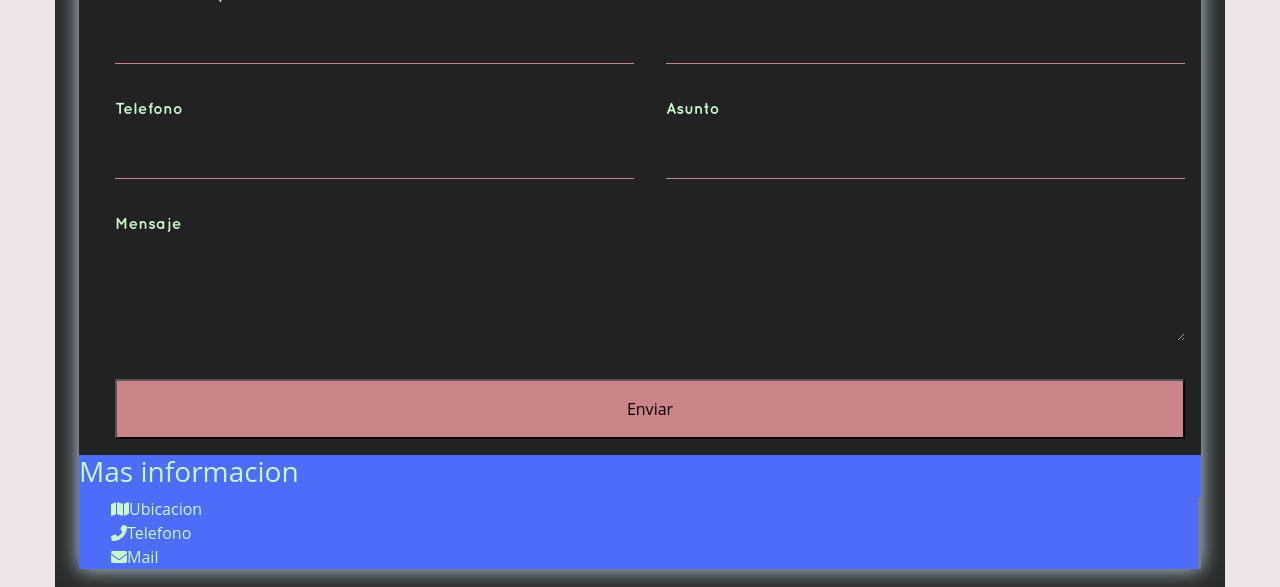
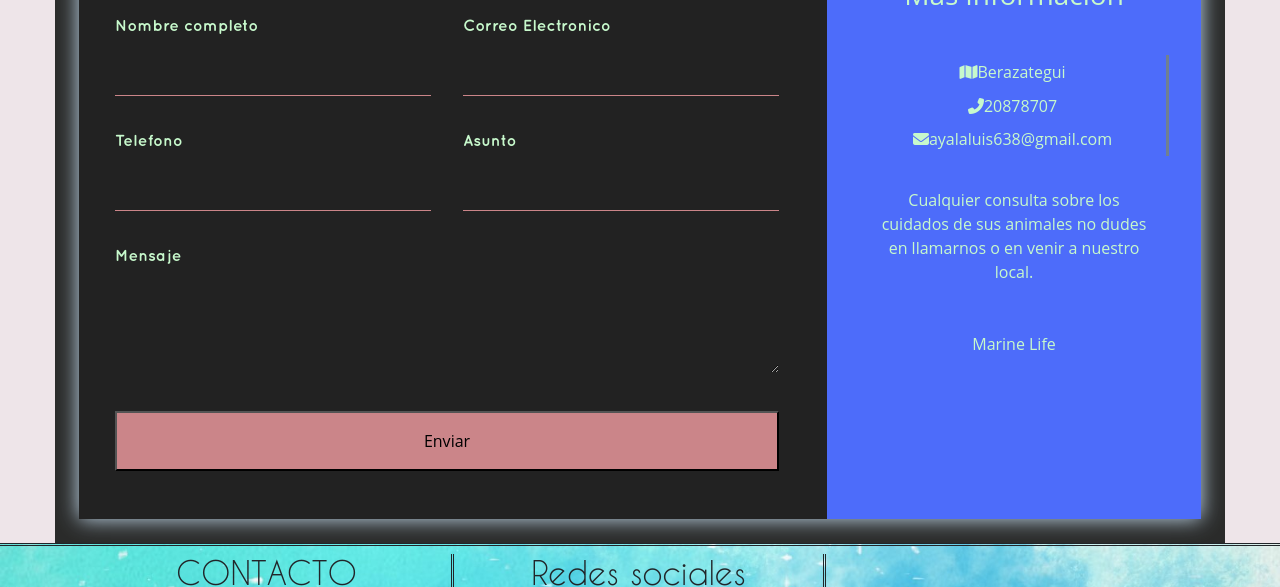
Before and after one commit to LuchoAyala2001/Proyecto-Final-Ayala-Romaniuk, a website: page html/contacto.html in a window 1280 px wide. Shown: the part 300-887 px from the top of the page. Drawn offline with nearby package versions, Linux system fonts and the light colour scheme; grey boxes are pictures that could not be loaded; a web font is replaced by a local one.

Commit message:
Hecho pagina de contacto

```diff
--- a/html/contacto.html
+++ b/html/contacto.html
@@ -88,10 +88,12 @@
                 <div class="informacion">
                     <h3>Mas informacion</h3>
                     <ul>
-                        <li><i class="fa-solid fa-map"></i>Ubicacion</li>
-                        <li><i class="fa-solid fa-phone-flip"></i>Telefono</li>
-                        <li><i class="fa-solid fa-envelope"></i>Mail</li>
+                        <li><i class="fa-solid fa-map"></i>Berazategui</li>
+                        <li><i class="fa-solid fa-phone-flip"></i>20878707</li>
+                        <li><i class="fa-solid fa-envelope"></i>ayalaluis638@gmail.com</li>
                     </ul>
+                    <p>Cualquier consulta sobre los cuidados de sus animales no dudes en llamarnos o en venir a nuestro local.</p>
+                    <p>Marine Life</p>
                 </div>
             </div>
         </div>
--- a/scss/style.scss
+++ b/scss/style.scss
@@ -150,7 +150,7 @@
 
     &.open{
         height: 240px;
-        border-width: 2px;
+        border-width: 5px;
     }
 
     li {
@@ -188,10 +188,7 @@
 
 
   main {
-    background-image: url(../image/background\ main.jpg);
-    background-size: cover;
-    background-position: center;
-    background-attachment: fixed;
+    background-color: #EEE5E9;
     display: flex;
     flex-wrap: wrap;
   }
@@ -333,10 +330,7 @@
     }
   }
   /*contacto*/
-  .main_contacto{
-    background-image: none;
-    background-color: #EEE5E9;
-  }
+
 .contactanos{
     background-color: #2A2B2A;
     color: #c7f9cc;
@@ -344,7 +338,7 @@
     margin-right: auto;
     padding: 1.5em;
     max-width: 1170px;
-    display: inline;
+
 
 
        h1{
@@ -355,6 +349,9 @@
     }
     .contacto_informacion{
       box-shadow: 0 0 20px 0 #c6ddf0;
+      .contacto_informacion > * {
+        padding: 1em;
+      }
       .datos{
         padding-left: 20px;
         background-color: #222222;
@@ -392,6 +389,7 @@
                 padding: 1em;
                 background: none;
                 border-bottom: 1px solid #CB8589;
+                color: #c6ddf0;
 
               }
               textarea{
@@ -400,12 +398,30 @@
                 padding: 1em;
                 background: none;
                 border-bottom: 1p solid #CB8589;
+                color: #c6ddf0;
               }
             }
           }
       }
       .informacion{
         background-color: #4D6CFA;
+        h3{
+          text-align: center;
+          margin: 0 0 1rem 0;
+        }
+        ul{
+          text-align: center;
+          margin: 0 0 1rem 0;
+          list-style: none;
+          padding: 0;
+          li{
+            padding: 0.3em;
+          }
+        }
+        p{
+          text-align: center;
+          margin: 0 0 1rem 0;
+        }
       }
     }
 
@@ -597,3 +613,31 @@
       border-style: none;
     }
   }
+  @media (min-width: 700px) {
+    .contactanos{
+      .contacto_informacion{
+        display: grid;
+        grid-template-columns: 2fr 1fr;
+      }
+      .contacto_informacion > *{
+        padding: 2em;
+      }
+      .contacto_informacion > *{
+        padding: 2em;
+      }
+      .informacion{
+        h3{
+          text-align: left;
+          padding: 1em;
+        }
+        ul{
+          text-align: left;
+          padding: 1em;
+        }
+        p{
+          text-align: left;
+          padding: 1em;
+        }
+      }
+    }
+  }
```
Also changed, not shown: css/style.css, 1 other file.
